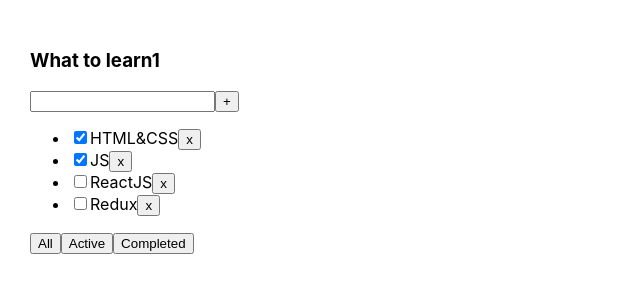
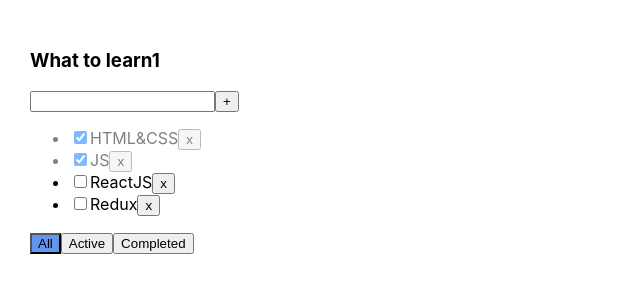
Before and after one commit to Bayer08/ToDoList, a React (Create React App) app: page / in a window 1280 px wide. Shown: the top 300 px of the page, without its empty margins (0-640 px from the left). Built offline with nearby package versions, Linux system fonts and the light colour scheme.

Commit message:
after Lesson 3 TODOLIST

```diff
--- a/package.json
+++ b/package.json
@@ -10,10 +10,12 @@
     "@types/node": "^16.18.1",
     "@types/react": "^18.0.23",
     "@types/react-dom": "^18.0.7",
+    "@types/uuid": "^9.0.2",
     "react": "^18.2.0",
     "react-dom": "^18.2.0",
     "react-scripts": "5.0.1",
     "typescript": "^4.8.4",
+    "uuid": "^9.0.0",
     "web-vitals": "^2.1.4"
   },
   "scripts": {
--- a/src/App.css
+++ b/src/App.css
@@ -1,8 +1,25 @@
 .App {
-  padding: 30px;
-  display: flex;
+    padding: 30px;
+    display: flex;
 }
 
 .App > div {
-  margin-right: 50px;
+    margin-right: 50px;
 }
+
+
+.error {
+    border-color: red;
+}
+
+.errorMassage {
+    color: red;
+}
+
+.activeFilter {
+    background-color: cornflowerblue;
+}
+
+.completed {
+    opacity: 0.5;
+}
--- a/src/App.tsx
+++ b/src/App.tsx
@@ -1,6 +1,7 @@
 import React, {useState} from 'react';
 import './App.css';
 import {TaskType, Todolist} from "./Todolist";
+import {v1} from "uuid";
 
 export type FilterValuesType = "all" | "completed" | "active"
 
@@ -22,10 +23,10 @@
     // let setTasks = arr[1]
     //
     let [tasks, setTasks] = useState<Array<TaskType>>([
-        {id: 1, title: "HTML&CSS", isDone: true},
-        {id: 2, title: "JS", isDone: true},
-        {id: 3, title: "ReactJS", isDone: false},
-        {id: 4, title: "Redux", isDone: false}
+        {id: v1(), title: "HTML&CSS", isDone: true},
+        {id: v1(), title: "JS", isDone: true},
+        {id: v1(), title: "ReactJS", isDone: false},
+        {id: v1(), title: "Redux", isDone: false}
     ]);
 
     let [filter, setFilter] = useState<FilterValuesType>("all");
@@ -36,14 +37,30 @@
     //     // {id:3, title: "Yo", isDone:false}
     // ]
 
-    function removeTask(id: number) {
+    function removeTask(id: string) {
 
         let filteredTasks = tasks.filter(t => t.id !== id)
         setTasks(filteredTasks)
     }
 
+    let addTask = (newTitle: string) => {
+        const newTask = {id: v1(), title: newTitle, isDone: false}
+        setTasks([newTask, ...tasks])
+
+    }
+
     function changeFilter(value: FilterValuesType) {
         setFilter(value)
+    }
+
+
+    const isDoneChanger = (id: string, isDone: boolean) => {
+        let task = tasks.find(f => id === f.id)
+        if (task) {
+            task.isDone = isDone
+        }
+        setTasks([...tasks])
+
     }
 
     let tasksForTodoList = tasks;
@@ -61,6 +78,9 @@
                       tasks={tasksForTodoList}
                       removeTask={removeTask}
                       changeFilter={changeFilter}
+                      addTask={addTask}
+                      isDoneChanger={isDoneChanger}
+                      filter={filter}
             />
             {/*<Todolist title={title2}  tasks={task2}/>*/}
         </div>
--- a/src/Todolist.tsx
+++ b/src/Todolist.tsx
@@ -1,47 +1,112 @@
-import React from "react";
+import React, {ChangeEvent, KeyboardEvent, useState} from "react";
 import {FilterValuesType} from "./App";
+import {Simulate} from "react-dom/test-utils";
+import change = Simulate.change;
+import {Button} from "./components/Button/Button";
+// import './App.css';
 
 type PropsType = {
     title: string
     tasks: Array<TaskType>
     //  tasks: TaskType[]
-    removeTask:(id:number)=> void
-    changeFilter: (value:FilterValuesType) => void
-
+    removeTask: (id: string) => void
+    changeFilter: (value: FilterValuesType) => void
+    addTask: (title: string) => void
+    isDoneChanger: (id: string, isDone: boolean) => void
+    filter: string
 
 }
 
 export type TaskType = {
-    id: number
+    id: string
     title: string
     isDone: boolean
 }
 
 export const Todolist = (props: PropsType) => {
+    let [title, setTitle] = useState<string>('')
+    let [error, setError] = useState<string>('')
+    // const changeFilterAll = () => {
+    //     props.changeFilter("all")
+    // }
+    // const changeFilterActive = () => {
+    //     props.changeFilter("active")
+    // }
+    // const changeFilterCompleted = () => {
+    //     props.changeFilter("completed")
+    // }
+    const removeTaskHandler = (eid: string) => {
+        props.removeTask(eid)
+    }
+    const tsarChangeFilter = (value: FilterValuesType) => {
+        props.changeFilter(value)
+    }
+
+    const addTaskHandler = () => {
+        if (title.trim() !== '') {
+            props.addTask(title)
+            setTitle('')
+        } else {
+            setError('Title is required')
+            console.log(error)
+        }
+    }
+    const onChangeHandler = (e: ChangeEvent<HTMLInputElement>) => {
+        setError('')
+        setTitle(e.currentTarget.value)
+        console.log('Error === 0')
+    }
+    const onKeyPressHandler = (e: KeyboardEvent<HTMLInputElement>) => {
+        if (e.key === "Enter") {
+            addTaskHandler()
+        }
+        // console.log(e.key)
+    }
+    // console.log(props.filter)
     return (
         <div>
             <h3>{props.title}</h3>
             <div>
-                <input/>
-                <button>+</button>
+                <input className={error !== '' ? "error" : ''}
+                       value={title}
+                       onKeyDown={onKeyPressHandler}
+                       onChange={onChangeHandler}/>
+                <Button className={''} callBack={addTaskHandler} name={'+'}/>
+                {error && <div className="errorMassage">{error}</div>}
             </div>
             <ul>
                 {props.tasks.map((el) => {
+                    const onChangeInputHandler = (isDone: ChangeEvent<HTMLInputElement>) => {
+                        props.isDoneChanger(el.id, isDone.currentTarget.checked)
+                    }
 
-                    return <li>
-                        <input type="checkbox" checked={el.isDone}/>
+                    return <li key={el.id} className={el.isDone === true ? "completed" : ""}>
+                        <input
+                            onChange={onChangeInputHandler}
+                            type="checkbox"
+                            checked={el.isDone}/>
                         <span>{el.title}</span>
-                        <button onClick={()=>{props.removeTask(el.id)}}>x</button>
+                        <Button className={''} name={'x'} callBack={() => removeTaskHandler(el.id)}/>
+                        {/*<button onClick={() => removeTaskHandler(el.id)}>x</button>*/}
+                        {/*<button onClick={() => {*/}
+                        {/*    props.removeTask(el.id)*/}
+                        {/*}}>x*/}
+                        {/*</button>*/}
                     </li>
                 })}
                 {/*    <li><input type="checkbox" checked={props.tasks[0].isDone}/> <span>{props.tasks[0].title}</span></li>*/}
                 {/*    <li><input type="checkbox" checked={props.tasks[1].isDone}/> <span>{props.tasks[1].title}</span></li>*/}
                 {/*    <li><input type="checkbox" checked={props.tasks[2].isDone}/> <span>{props.tasks[2].title}</span></li>*/}
             </ul>
+
             <div>
-                <button onClick={()=>{props.changeFilter("all")}}>All</button>
-                <button onClick={()=>{props.changeFilter("active")}}>Active</button>
-                <button onClick={()=>{props.changeFilter("completed")}}>Completed</button>
+                <Button className={props.filter === 'all' ? "activeFilter" : ""}
+                        callBack={() => tsarChangeFilter('all')} name={'All'}/>
+                <Button className={props.filter === 'active' ? "activeFilter" : ""}
+                        callBack={() => tsarChangeFilter('active')} name={'Active'}/>
+                {/*<button onClick={() => tsarChangeFilter('completed')}>Completed</button>*/}
+                <Button className={props.filter === 'completed' ? "activeFilter" : ""}
+                        callBack={() => tsarChangeFilter('completed')} name={'Completed'}/>
             </div>
         </div>
     )
--- /dev/null
+++ b/src/components/Button/Button.module.css
@@ -0,0 +1,3 @@
+.activeFilter {
+  color: cornflowerblue;
+}
--- /dev/null
+++ b/src/components/Button/Button.tsx
@@ -0,0 +1,19 @@
+import React from 'react';
+import './Button.module.css';
+
+type ButtonProps = {
+    name: string
+    callBack: () => void
+    className: string
+}
+
+
+export const Button = (props: ButtonProps) => {
+    const onClickHandler = () => {
+        props.callBack()
+    }
+    console.log(props.className)
+    return (
+        <button className={props.className} onClick={onClickHandler}>{props.name}</button>
+    )
+}
```
